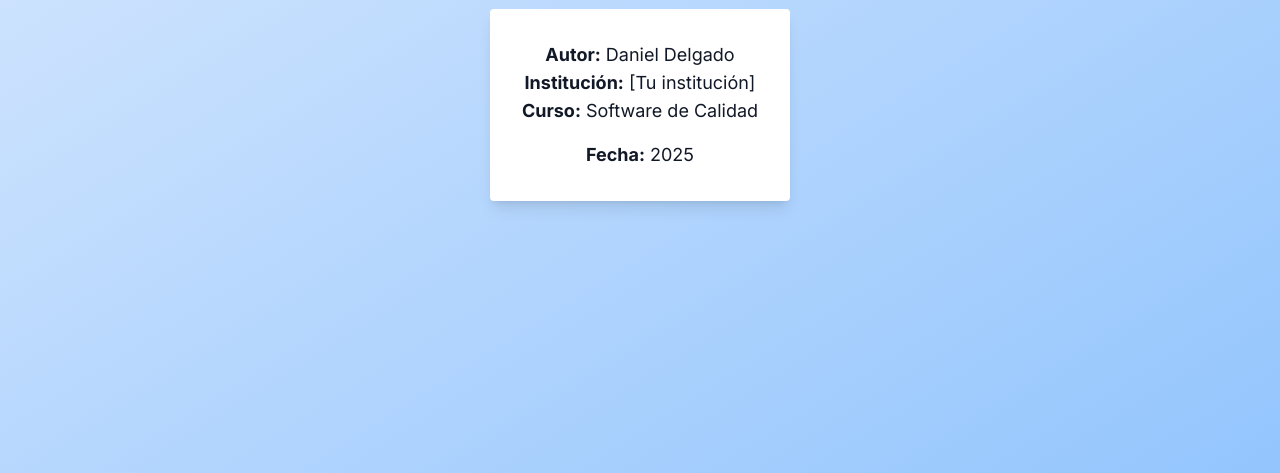
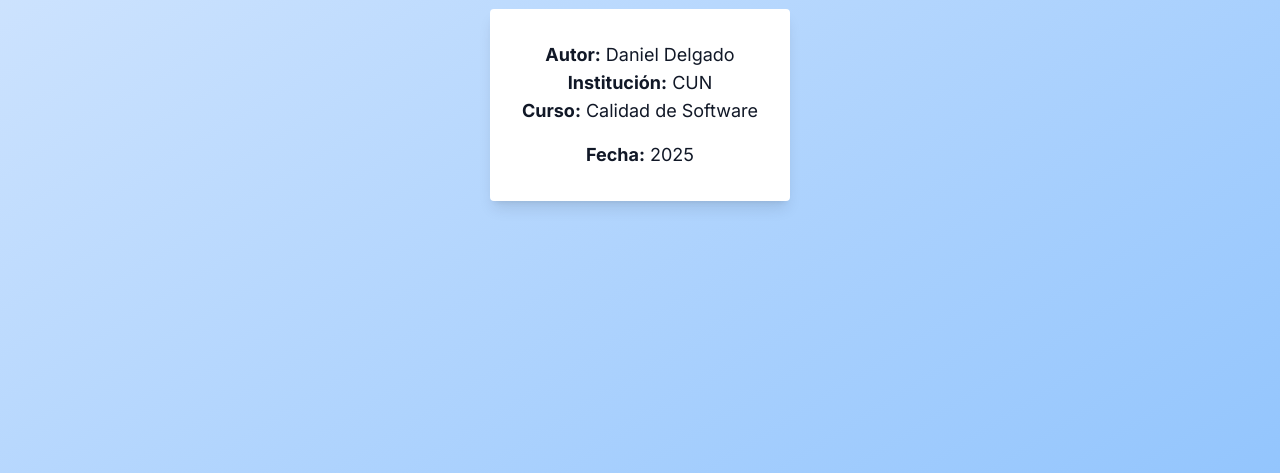
Before and after one commit to danieldelgado-del/calidad-software, a plain HTML site: page index.html in a window 1280 px wide. Shown: the part 327-800 px from the top of the page. Drawn offline with nearby package versions, Linux system fonts and the light colour scheme.

Commit message:
Update index.html

```diff
--- a/index.html
+++ b/index.html
@@ -39,8 +39,8 @@
 
         <div class="text-lg bg-white p-8 rounded shadow-lg max-w-xl">
             <p><strong>Autor:</strong> Daniel Delgado</p>
-            <p><strong>Institución:</strong> [Tu institución]</p>
-            <p><strong>Curso:</strong> Software de Calidad</p>
+            <p><strong>Institución:</strong> CUN </p>
+            <p><strong>Curso:</strong> Calidad de Software</p>
             <p class="mt-4"><strong>Fecha:</strong> 2025</p>
         </div>
     </section>
```
